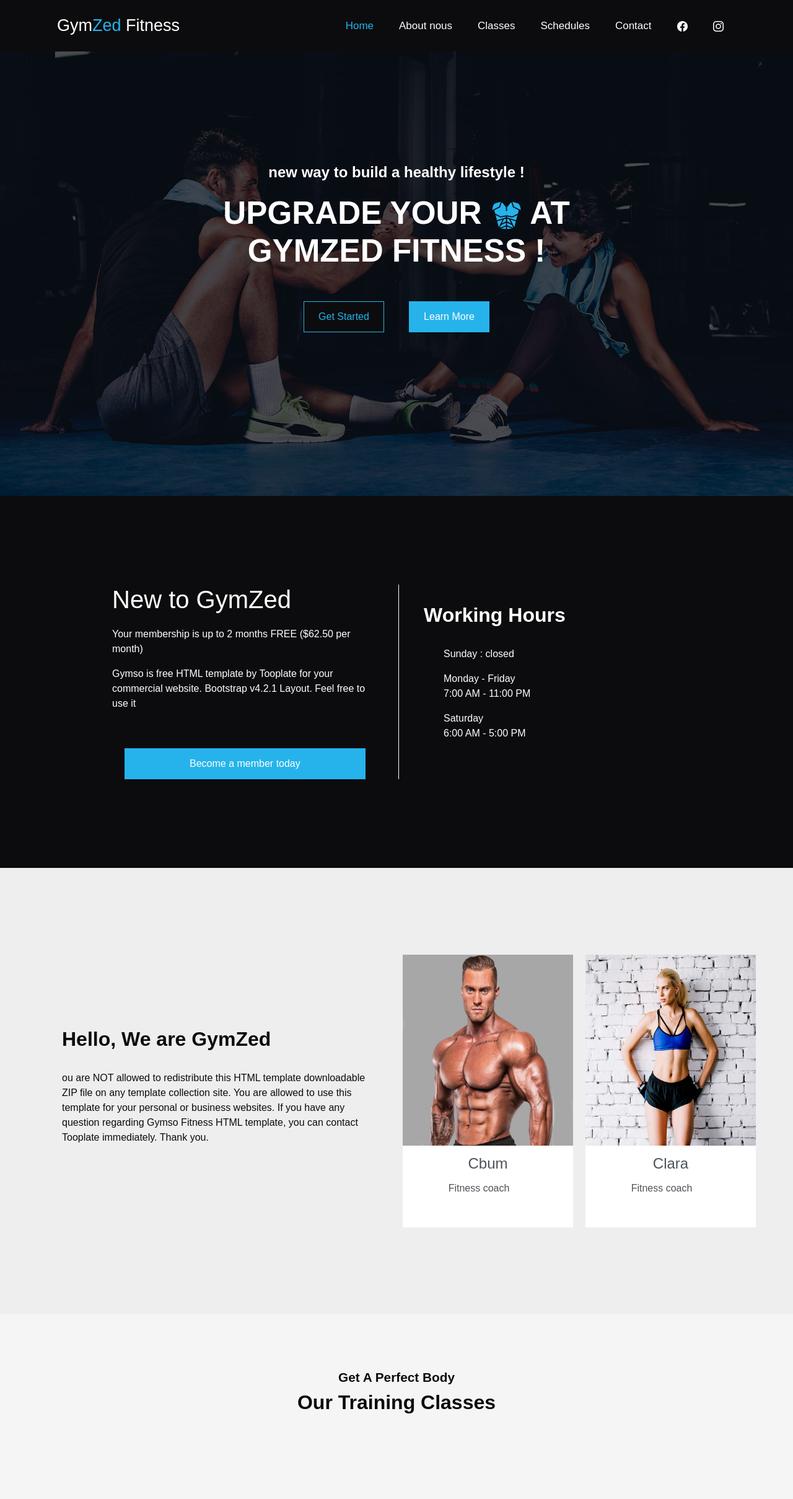
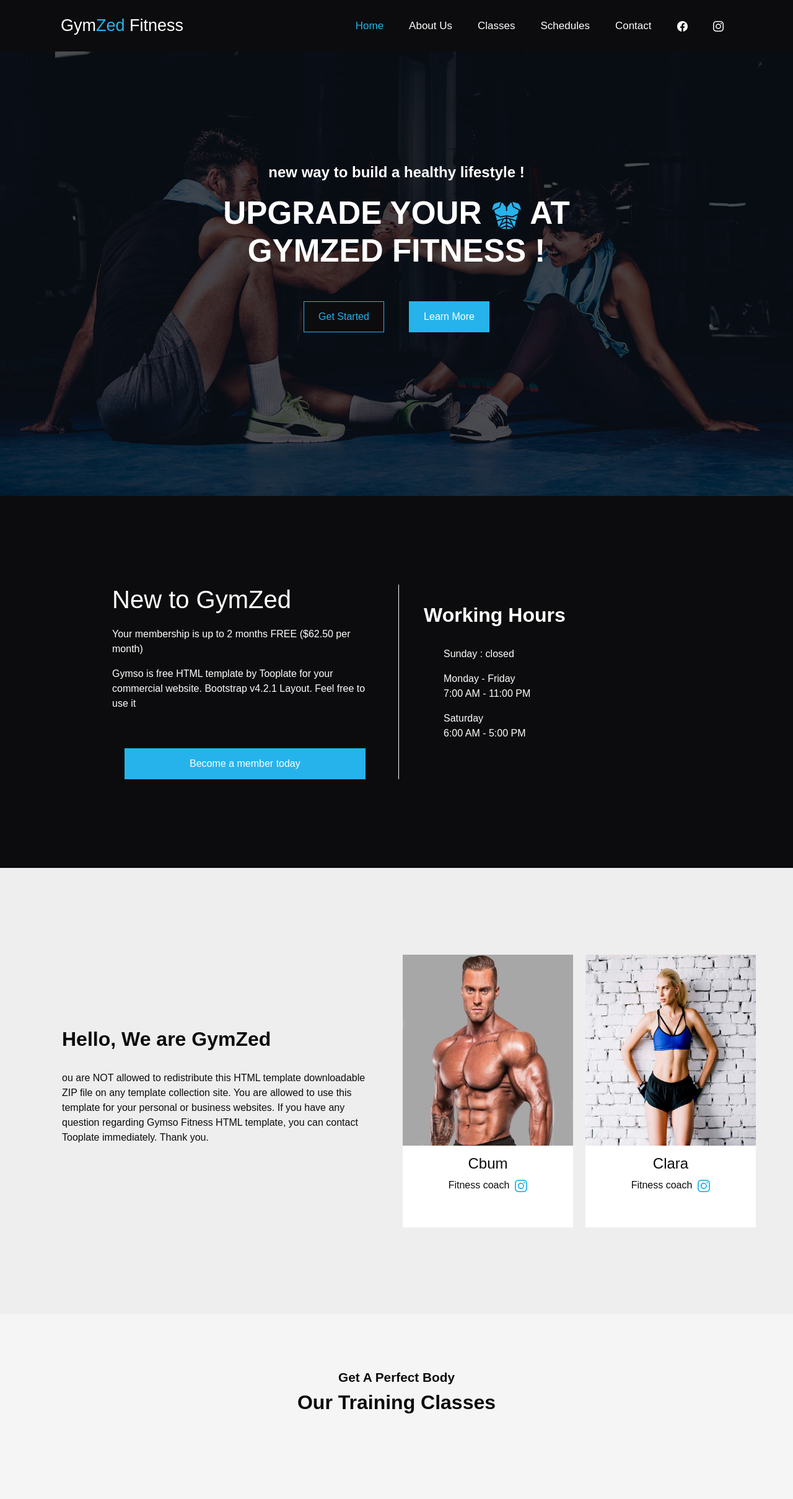
Before and after one commit to REBIAI-Achraf/gymzed, a React (Create React App) app: page / in a window 1280 px wide. Shown: the top 2418 px of the page at 62% size. Built offline with nearby package versions, Linux system fonts and the light colour scheme.

Commit message:
deploy app

```diff
--- a/package.json
+++ b/package.json
@@ -1,4 +1,4 @@
-{ "homepage": "https://REBIAI-Achraf.github.io/gymzed",
+{"homepage": "https://REBIAI-Achraf.github.io/react-gymzed",
   "name": "gymzed",
   "version": "0.1.0",
   "private": true,
@@ -16,7 +16,7 @@
   },
   "scripts": {
     "predeploy": "npm run build",
-  "deploy": "gh-pages -d build",
+    "deploy": "gh-pages -d build",
     "start": "react-scripts start",
     "build": "react-scripts build",
     "test": "react-scripts test",
--- a/src/components/Container/Hello/Hello.css
+++ b/src/components/Container/Hello/Hello.css
@@ -26,17 +26,17 @@ flex-direction:row;
     height:55vh;
     width: 40vh;
     margin: 10px;
-    color:var(--color-dark);
+    color:var(--color-darkest);
     background-color: rgb(255, 255, 255);
     text-align: center;
     overflow: hidden;
-    transition:var(--transition-1);
+    transition: .4s;
     cursor: pointer;
 }
 
 .Card:hover{
     transition:var(--transition-1);
-    color: var(--color-darkset);
+    transition: .4s;
 }
 .Card img {
     height:70%;
@@ -45,8 +45,9 @@ flex-direction:row;
 .Card .info {
   margin-top:15px;
 }
-.Card a {
+.Card .insta {
     font-size:20px;
+    color: var(--color-primary);
     cursor: pointer;
 }
 
--- a/src/components/Container/Hello/Hello.js
+++ b/src/components/Container/Hello/Hello.js
@@ -3,7 +3,7 @@ import AOS from 'aos';
 import './Hello.css'
 import coach1 from '../../../assets/images/coach1.jpg'
 import coach2 from '../../../assets/images/team-image01.jpg'
-import { BsFacebook,BsInstagram } from "react-icons/bs";
+import { BsInstagram } from "react-icons/bs";
 
 const Hello = () => {
   useEffect(() => {
@@ -11,7 +11,7 @@ const Hello = () => {
   }, []);
   return (
     <div className="Hello" id="About">
-<div className="Hello1"data-aos="fade-up" data-aos-duration="1000">
+<div className="Hello1"data-aos="fade-up" data-aos-duration="900">
   <h2>Hello, We are GymZed</h2>
   <br/>
   <p>ou are NOT allowed to redistribute this HTML template downloadable ZIP file on any template collection site. You are allowed to use this template for your personal or business websites.
@@ -21,20 +21,20 @@ If you have any question regarding Gymso Fitness HTML template, you can contact
 
 <div className="Hello2">
 
-<div className="Card" data-aos="fade-up" data-aos-duration="900">
+<div className="Card" data-aos="fade-up" data-aos-duration="1200">
   <img src={coach1} alt='coach1'/>
   <div className="info">
 <h4>Cbum</h4>
-<p>Fitness coach &nbsp;<a href="http://"><BsInstagram /></a></p>
+<p>Fitness coach &nbsp;<BsInstagram  className='insta'/></p>
 </div>
 
 </div>
 
-<div className="Card" data-aos="fade-up" data-aos-duration="1200">
+<div className="Card" data-aos="fade-up" data-aos-duration="1400">
   <img src={coach2} alt='coach1'/>
   <div className="info">
 <h4>Clara</h4>
-<p>Fitness coach &nbsp;<a href="http://"><BsInstagram /></a></p>
+<p>Fitness coach &nbsp;<BsInstagram className='insta'/></p>
 
 </div>
 </div>
--- a/src/components/Container/Schedules/Schedules.js
+++ b/src/components/Container/Schedules/Schedules.js
@@ -11,7 +11,7 @@ const Schedules = () => {
       }, []);
 
   return (
-    <div className="ScheduleView" id='sch'>
+    <div className="ScheduleView" id='Schedules'>
         <div className="Schedultitle" data-aos="fade-up" data-aos-duration="1000">
         <h4>our weekly GYM schedules</h4>
         <h2>Workout Timetable</h2>
--- a/src/components/Header/Header.css
+++ b/src/components/Header/Header.css
@@ -16,6 +16,8 @@ color: var(--color-light);
 font-size:var(--font-size-primary);
 transition:all .7s;
 cursor: pointer;
+background-color: transparent;
+border:none
 }
 .navbar-brand span{
     color: var(--color-primary);
@@ -32,6 +34,7 @@ cursor: pointer;
     transition:all .7s;
 
 }
+
 .nav-link{
      cursor: pointer;
      font-size: var( --font-size-secondary);
@@ -48,6 +51,7 @@ cursor: pointer;
      transition:all .7s;
 
 }
+
 .active {
 color:var(--color-primary) !important;
 }
--- a/src/components/Header/Header.js
+++ b/src/components/Header/Header.js
@@ -5,36 +5,52 @@ import { FiAlignCenter} from "react-icons/fi";
 
 
 const Header = () => {
-  return (
+  const onClick0 = () => {
+    window.location.href = "#";
+  };
+  const onClick = () => {
+    window.location.href = "#About";
+  };
+  const onClick2 = () => {
+    window.location.href = "#Courses";
+  };
+  const onClick3 = () => {
+    window.location.href = "#Schedules";
+  };
+  const onClick4 = () => {
+    window.location.href = "#Contact";
+  };
+
+return (
 <>
 <nav className="navbar navbar-expand-lg ">
   <div className="container-fluid ">
-    <a className="navbar-brand" >Gym<span>Zed</span> Fitness</a>
+    <button className="navbar-brand">Gym<span>Zed</span> Fitness</button>
     <button className="navbar-toggler" type="button" data-bs-toggle="collapse" data-bs-target="#navbarNav" aria-controls="navbarNav" aria-expanded="false" aria-label="Toggle navigation">
       <FiAlignCenter style={{color:'var(--color-primary)',fontSize:'25px'}}/>
     </button>
     <div className="collapse navbar-collapse justify-content-end" id="navbarNav">
       <ul className="navbar-nav ">
         <li className="nav-item">
-          <a href="#"className="nav-link active " aria-current="page" >Home</a>
+          <button className="nav-link active " onClick={onClick0}aria-current="page" >Home</button>
         </li>
         <li className="nav-item">
-          <a className="nav-link" href='/#About' >About nous</a>
+          <button className="nav-link" onClick={onClick} >About Us</button>
         </li>
         <li className="nav-item">
-          <a className="nav-link" href='/#Courses'>Classes</a>
+          <button className="nav-link" onClick={onClick2}>Classes</button>
         </li>
         <li className="nav-item">
-          <a className="nav-link " href='/#sch' >Schedules</a>
+          <button className="nav-link " onClick={onClick3} >Schedules</button>
         </li>
         <li className="nav-item">
-          <a className="nav-link " href='/#Contact' >Contact</a>
+          <button className="nav-link " onClick={onClick4} >Contact</button>
         </li>
         <li className="nav-item">
-          <a className="nav-link " ><BsFacebook/></a>
+          <button className="nav-link " ><BsFacebook/></button>
         </li>
         <li className="nav-item">
-          <a className="nav-link " ><BsInstagram/></a>
+          <button className="nav-link " ><BsInstagram/></button>
         </li>
       </ul>
     </div>
```
